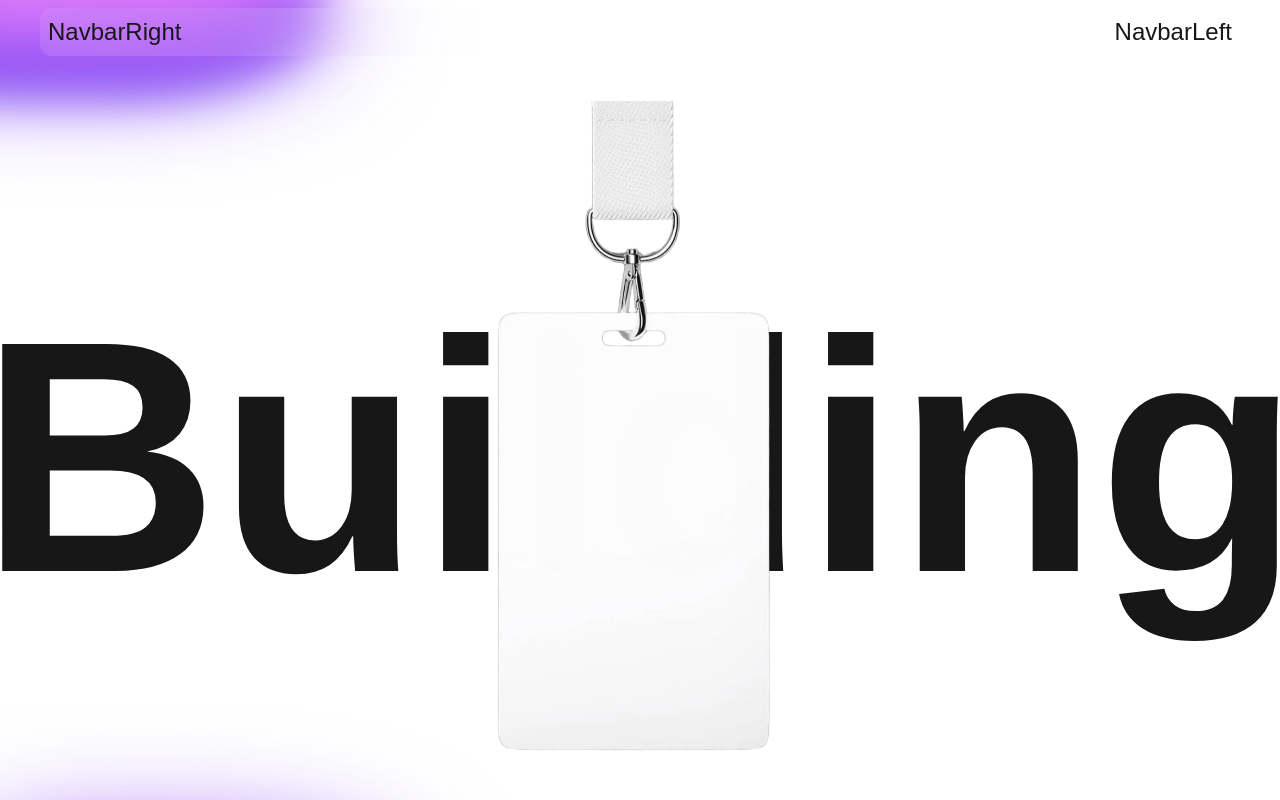
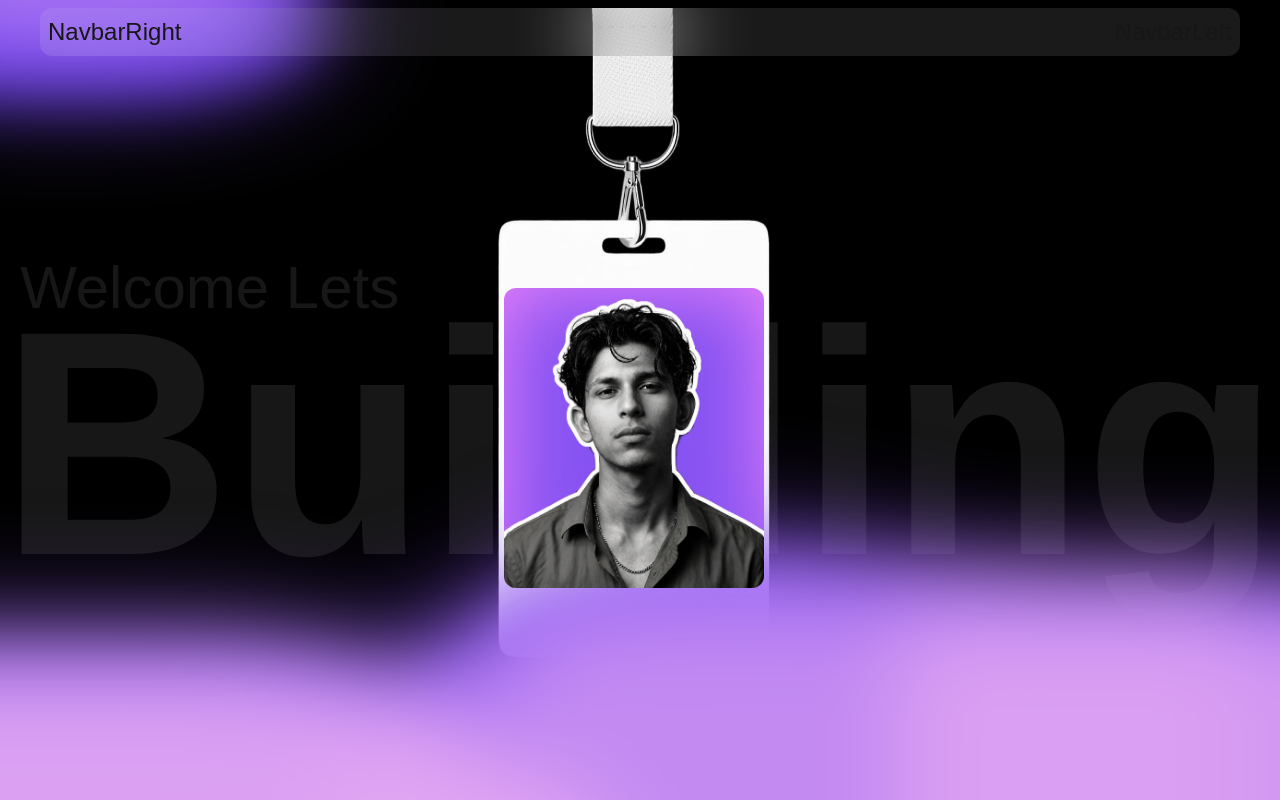
Before and after one commit to Piyush-D-E-V/My-Portfolio, a Next.js app: page / in a window 1280 px wide. Built offline with nearby package versions, Linux system fonts and the light colour scheme.

Commit message:
added gradiant in and image, icons in the hero section

```diff
--- a/app/page.tsx
+++ b/app/page.tsx
@@ -3,7 +3,7 @@ import React from 'react'
 
 const page = () => {
   return (
-    <div>
+    <div className='bg-black'>
       <HeroSection/>
     </div>
   )
--- /dev/null
+++ b/components/Heroitem.tsx
@@ -0,0 +1,18 @@
+import Image from 'next/image'
+import React from 'react'
+
+const Heroitem = () => {
+  return (
+    <div>
+         <Image
+                  className="absolute -top-3 z-30"
+                  src="/images/arrow.png"
+                  alt="idCard"
+                  width={260}
+                  height={260}
+                />
+    </div>
+  )
+}
+
+export default Heroitem
--- a/components/Herosection.tsx
+++ b/components/Herosection.tsx
@@ -1,24 +1,25 @@
 import Image from "next/image";
 import Background from "./background/Background";
 import Navbar from "./Navbar/Navbar";
+import Idcard from "./Idcard";
 
 const Herosection = () => {
   return (
     <div className="relative  overflow-hidden h-screen w-full">
       <div className="sticky z-50">
-        <Navbar/>
+        <Navbar />
       </div>
       <div className="w-full h-screen flex justify-center items-center">
-        <div className="absolute">
-          <Image
-            src="/images/idcard.png"
-            alt="idCard"
-            width={400}
-            height={400}
-          />
+        <div className="absolute top-2">
+          <Idcard />
         </div>
-        <p className=" text-[330px] font-semibold">Building</p>
-        <div className="absolute left-0">
+        <div className="flex flex-col justify-center">
+          <p className="leading-35"><span className="text-6xl pl-5">Welcome Lets </span><br />
+          <span className="text-[320px] font-bold">Building</span> <br />
+          <span className="flex justify-end text-6xl pr-5">the Unimaginable</span></p>
+        </div>
+
+        <div className="absolute left-0 w-full">
           <Background />
         </div>
       </div>
--- /dev/null
+++ b/components/Idcard.tsx
@@ -0,0 +1,23 @@
+import Image from "next/image";
+import React from "react";
+
+const Idcard = () => {
+  return (
+    <div className="relative min-w-[400px]">
+      <Image src="/images/idcard.png" alt="idCard" width={400} height={400} />
+
+      <div className="w-[260px] h-[300px] bg-[#ec82fa] absolute top-70 left-16 rounded-xl overflow-hidden">
+        <div className="w-[260px] h-[300px] bg-[#8552F1] blur-2xl absolute top-0 left-0 rounded-xl overflow-hidden z-10"></div>
+        <Image
+          className="absolute -top-3 z-30"
+          src="/images/pic.png"
+          alt="idCard"
+          width={260}
+          height={260}
+        />
+      </div>
+    </div>
+  );
+};
+
+export default Idcard;
--- a/components/background/Background.tsx
+++ b/components/background/Background.tsx
@@ -2,17 +2,43 @@ import React from "react";
 
 const Background = () => {
   return (
-    <div className="relative w-full h-screen">
+    <div className="relative w-full h-screen blur-xl">
+
+      {/* Top Left - Subtle pink highlight over deep purple */}
       <div className="absolute -top-30 -left-20">
-        <div className="w-100 h-25 bg-[#ec82fa] rounded-r-[50%] absolute z-20 blur-2xl"></div>
-        <div className="w-100 h-30 bg-[#7c42fa] rounded-r-[50%] absolute z-10 blur-3xl"></div>
-        <div className="w-100 h-40 bg-[#8552F1] rounded-r-[50%] absolute blur-xl"></div>
+        <div className="w-100 h-25 bg-[#EAAEF2]/50 rounded-r-[50%] absolute z-20 blur-2xl"></div>
+        <div className="w-100 h-30 bg-[#8552F2] rounded-r-[50%] absolute z-10 blur-3xl"></div>
+        <div className="w-100 h-40 bg-[#5E35F2] rounded-r-[50%] absolute blur-xl"></div>
       </div>
-      <div className=" absolute bottom-0 right-0">
-        <div className="w-100 h-25 bg-[#ec82fa] rounded-r-[50%] absolute z-20 blur-2xl"></div>
-        <div className="w-100 h-30 bg-[#7c42fa] rounded-r-[50%] absolute z-10 blur-3xl"></div>
-        <div className="w-100 h-40 bg-[#8552F1] rounded-r-[50%] absolute blur-xl"></div>
+
+      {/* Bottom Left - The brightest pink hot spot */}
+      <div className="absolute bottom-50 -left-70">
+        <div className="w-250 h-250 bg-[#EAAEF2]/85 rounded-r-full absolute z-20 blur-2xl"></div>
+        <div className="w-250 h-250 bg-[#8552F2] rounded-r-full absolute z-10 blur-3xl"></div>
+        <div className="w-250 h-250 bg-[#5E35F2] rounded-r-full absolute blur-xl"></div>
       </div>
+
+      {/* Bottom Mid-Left - Blending the pink across the bottom */}
+      <div className="absolute bottom-73 left-60">
+        <div className="w-250 h-250 bg-[#EAAEF2]/35 rounded-l-full absolute z-20 blur-2xl"></div>
+        <div className="w-250 h-250 bg-[#8552F2] rounded-full absolute z-10 blur-3xl"></div>
+        <div className="w-250 h-250 bg-[#5E35F2] rounded-full absolute blur-xl"></div>
+      </div>
+
+      {/* Bottom Mid-Right - Blending the pink across the bottom */}
+      <div className="absolute bottom-60 left-[40%]">
+        <div className="w-250 h-250 bg-[#EAAEF2]/40 rounded-l-3xl absolute z-20 blur-2xl"></div>
+        <div className="w-250 h-250 bg-[#8552F2] rounded-l-3xl absolute z-10 blur-3xl"></div>
+        <div className="w-250 h-250 bg-[#5E35F2] rounded-l-3xl absolute blur-xl"></div>
+      </div>
+
+      {/* Bottom Right - Stronger pink glow on the right edge */}
+      <div className="absolute bottom-60 left-[70%]">
+        <div className="w-250 h-250 bg-[#EAAEF2]/60 rounded-l-3xl absolute z-20 blur-2xl"></div>
+        <div className="w-250 h-250 bg-[#8552F2] rounded-l-3xl absolute z-10 blur-3xl"></div>
+        <div className="w-250 h-250 bg-[#5E35F2] rounded-l-3xl absolute blur-xl"></div>
+      </div>
+
     </div>
   );
 };
```
Also changed, not shown: public/images/arrow.png (added), public/images/tag.png (added).
